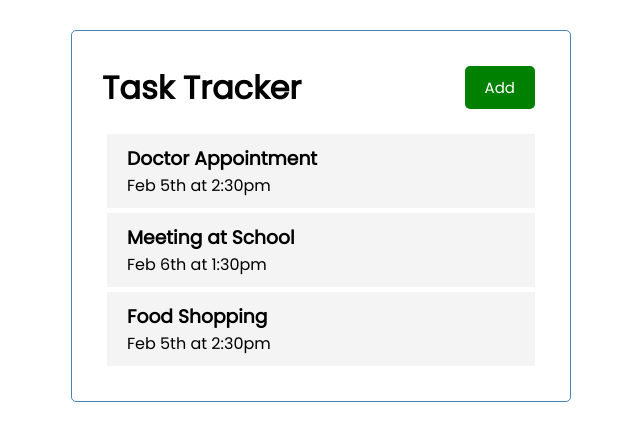
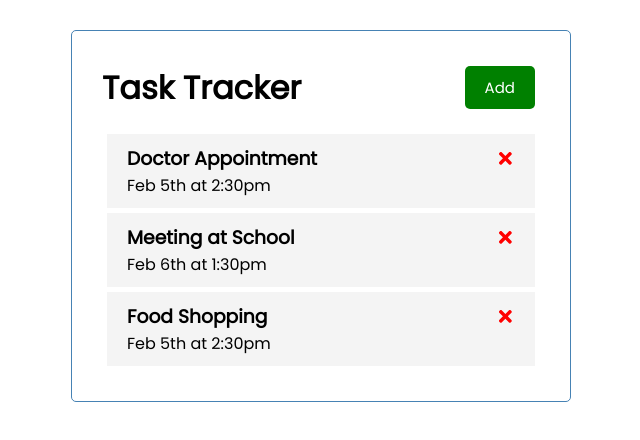
Before and after one commit to rabobahago/react-task-tracker, a React (Create React App) app: page / in a window 1280 px wide. Shown: the top 440 px of the page, without its empty margins (319-959 px from the left). Built offline with nearby package versions, Linux system fonts and the light colour scheme.

Commit message:
react icons and delete tasks logic added

```diff
--- a/package.json
+++ b/package.json
@@ -8,6 +8,7 @@
     "@testing-library/user-event": "^12.1.10",
     "react": "^17.0.1",
     "react-dom": "^17.0.1",
+    "react-icons": "^4.2.0",
     "react-scripts": "4.0.1",
     "web-vitals": "^0.2.4"
   },
--- a/src/App.js
+++ b/src/App.js
@@ -4,7 +4,7 @@ import { useState } from 'react'
 import './App.css'
 
 const App = () => {
-  const [tasks] = useState([
+  const [tasks, setTasks] = useState([
     {
       id: 1,
       text: 'Doctor Appointment',
@@ -24,10 +24,20 @@ const App = () => {
       remainder: false,
     },
   ])
+  const deleteTask = (id) => {
+    const remainTask = tasks.filter((task) => {
+      return task.id !== id
+    })
+    setTasks(remainTask)
+  }
   return (
     <div className="container">
       <Header />
-      <Tasks tasks={tasks} />
+      {tasks.length > 0 ? (
+        <Tasks tasks={tasks} deleteTask={deleteTask} />
+      ) : (
+        'No task to be deleted'
+      )}
     </div>
   )
 }
--- a/src/components/Task.js
+++ b/src/components/Task.js
@@ -1,7 +1,14 @@
-const Task = ({ task }) => {
+import { FaTimes } from 'react-icons/fa'
+const Task = ({ task, deleteTask }) => {
   return (
     <div className="task">
-      <h3>{task.text}</h3>
+      <h3>
+        {task.text}{' '}
+        <FaTimes
+          style={{ color: 'red', cursor: 'pointer' }}
+          onClick={() => deleteTask(task.id)}
+        />
+      </h3>
       <p>{task.day}</p>
     </div>
   )
--- a/src/components/Tasks.js
+++ b/src/components/Tasks.js
@@ -1,9 +1,9 @@
 import Task from './Task'
-const Tasks = ({ tasks }) => {
+const Tasks = ({ tasks, deleteTask }) => {
   return (
     <>
       {tasks.map((task) => (
-        <Task key={task.id} task={task} />
+        <Task key={task.id} task={task} deleteTask={deleteTask} />
       ))}
     </>
   )
```
Also changed, not shown: 2 other files (tests, documents, lock files or other folders).
